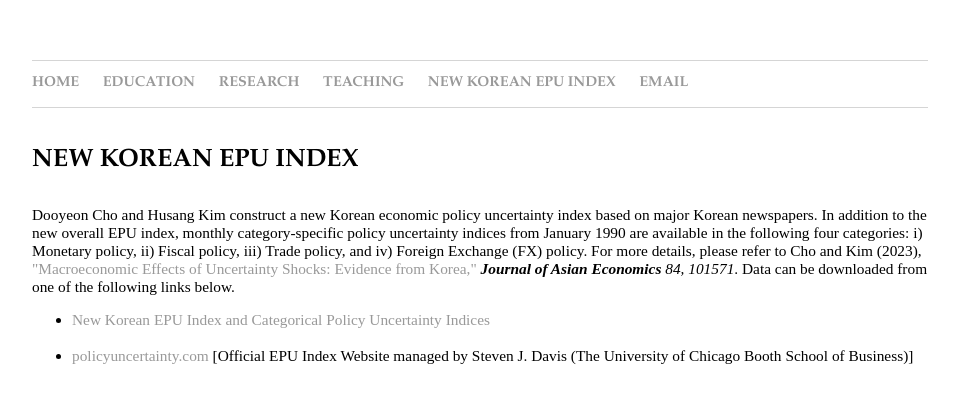
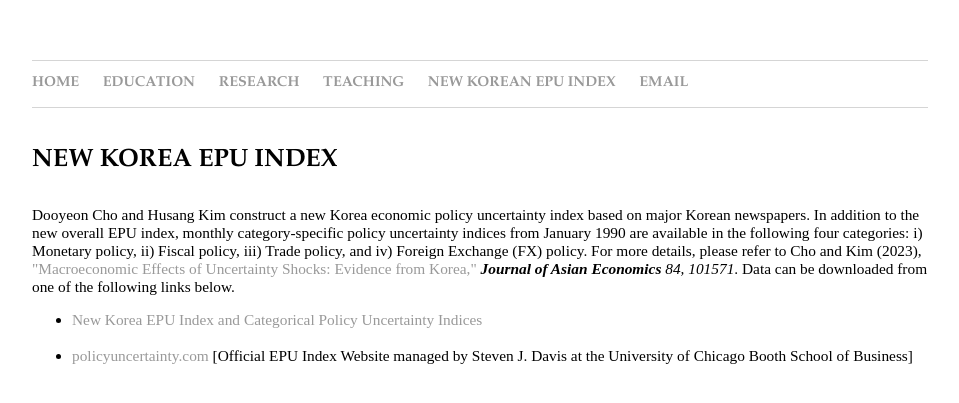
Before and after one commit to dooyeoncho/dooyeoncho.github.io, a Jekyll site: the page built from pages/new_korea_epu_index.html, in a window 1280 px wide. Shown: the top 403 px of the page, without its empty margins (160-1119 px from the left). Built offline with Jekyll 4.4.1, drawn with Linux system fonts in a browser that asks for light colours.

Commit message:
Update and rename new_korean_epu_index.html to new_korea_epu_index.html

```diff
--- a/pages/new_korean_epu_index.html
+++ b/pages/new_korea_epu_index.html
@@ -1,20 +1,20 @@
 ---
 layout: default
-title: Dooyeon Cho - new korean epu index
+title: Dooyeon Cho - new korea epu index
 ---
 		<title>{{ page.title }}</title>
 			<!-- link to main stylesheet -->
 			<link rel="stylesheet" type="text/css" href="/css/main.css">
 &nbsp;&nbsp;
 <div>
-<h1 class="headerstyle">NEW KOREAN EPU INDEX</h1>
+<h1 class="headerstyle">NEW KOREA EPU INDEX</h1>
 </div>
 <div>
-			<div>Dooyeon Cho and Husang Kim construct a new Korean economic policy uncertainty index based on major Korean newspapers. In addition to the new overall EPU index, monthly
+			<div>Dooyeon Cho and Husang Kim construct a new Korea economic policy uncertainty index based on major Korean newspapers. In addition to the new overall EPU index, monthly
         category-specific policy uncertainty indices from January 1990 are available in the following four categories: i) Monetary policy, ii) Fiscal policy,
         iii) Trade policy, and iv) Foreign Exchange (FX) policy. For more details, please refer to Cho and Kim (2023), <a href="https://www.sciencedirect.com/science/article/pii/S1049007822001270">"Macroeconomic Effects of Uncertainty Shocks: Evidence from Korea," </a> <em property="italic"><b>Journal of Asian Economics</b> 84, 101571</em>. Data can be downloaded from one of the following links below. &nbsp;
 		<ul>
-			<li><a href="https://sites.google.com/view/korea-epu">New Korean EPU Index and Categorical Policy Uncertainty Indices </a></li> &nbsp;
-		        <li><a href="https://www.policyuncertainty.com/korea_chokim.html">policyuncertainty.com </a>[Official EPU Index Website managed by Steven J. Davis (The University of Chicago Booth School of Business)]</li>
+			<li><a href="https://sites.google.com/view/korea-epu">New Korea EPU Index and Categorical Policy Uncertainty Indices </a></li> &nbsp;
+		        <li><a href="https://www.policyuncertainty.com/korea_chokim.html">policyuncertainty.com </a>[Official EPU Index Website managed by Steven J. Davis at the University of Chicago Booth School of Business]</li>
 		</ul>
 </div>&nbsp;&nbsp;&nbsp;&nbsp;&nbsp;&nbsp;
```
